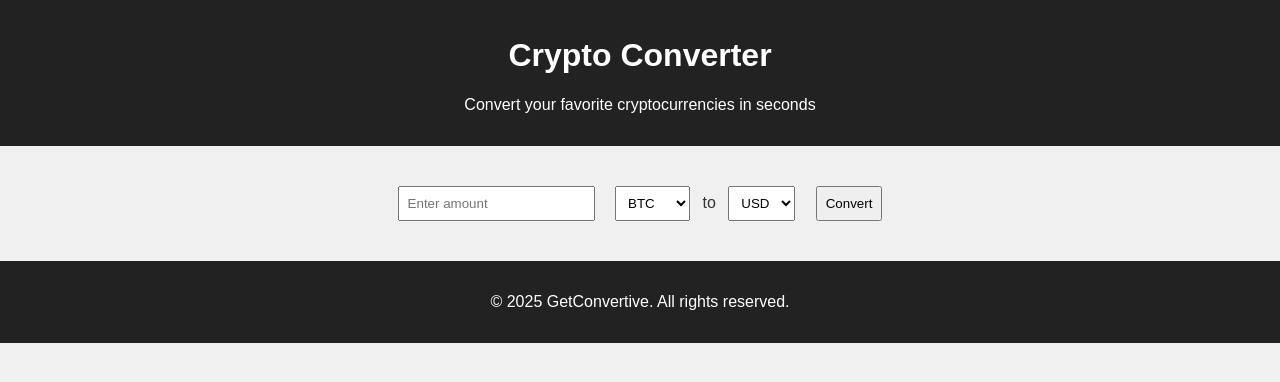
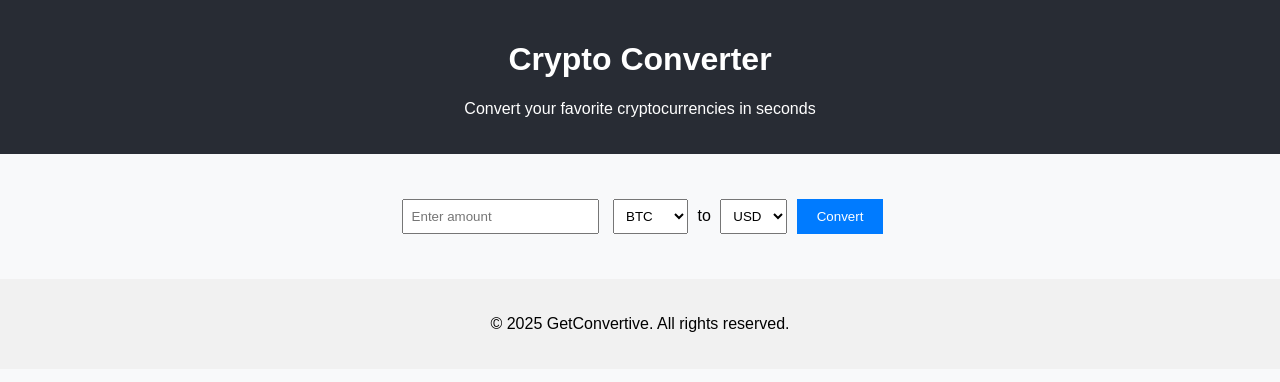
Before and after one commit to nehal40/crypto-converter, a plain HTML site: page index.html in a window 1280 px wide. Drawn offline with Linux system fonts and the light colour scheme.

Commit message:
Update style.css

```diff
--- a/style.css
+++ b/style.css
@@ -1,21 +1,31 @@
 
 body {
   font-family: Arial, sans-serif;
+  background: #f8f9fa;
   margin: 0;
   padding: 0;
-  background-color: #f0f0f0;
-  color: #333;
   text-align: center;
 }
-header, footer {
-  background-color: #222;
+header {
+  background-color: #282c34;
+  padding: 20px;
   color: white;
-  padding: 1rem;
 }
 main {
-  padding: 2rem;
+  padding: 40px;
 }
-input, select, button {
-  padding: 0.5rem;
-  margin: 0.5rem;
+input, select {
+  padding: 8px;
+  margin: 5px;
 }
+button {
+  padding: 10px 20px;
+  background: #007bff;
+  color: white;
+  border: none;
+  cursor: pointer;
+}
+footer {
+  background-color: #f1f1f1;
+  padding: 20px;
+}
```
